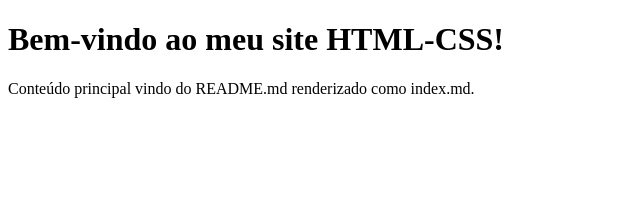
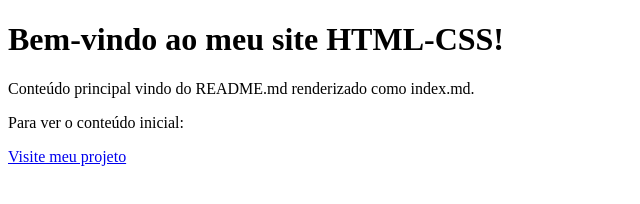
Before and after one commit to LUANNICOLUZZI/HTML-CSS, a plain HTML site: page index.html in a window 1280 px wide. Shown: the whole page, without its empty margins (0-640 px from the left). Drawn offline with Linux system fonts and the light colour scheme.

Commit message:
Upadate redame e Index

```diff
--- a/index.html
+++ b/index.html
@@ -8,5 +8,9 @@
 <body>
     <h1>Bem-vindo ao meu site HTML-CSS!</h1>
     <p>Conteúdo principal vindo do README.md renderizado como index.md.</p>
+
+    <p>Para ver o conteúdo inicial:</p>
+    <a href="https://luannicoluzzi.github.io/HTML-CSS/ex001/index.html">Visite meu projeto</a>
+
 </body>
 </html>
```
Also changed, not shown: 3 other files.
